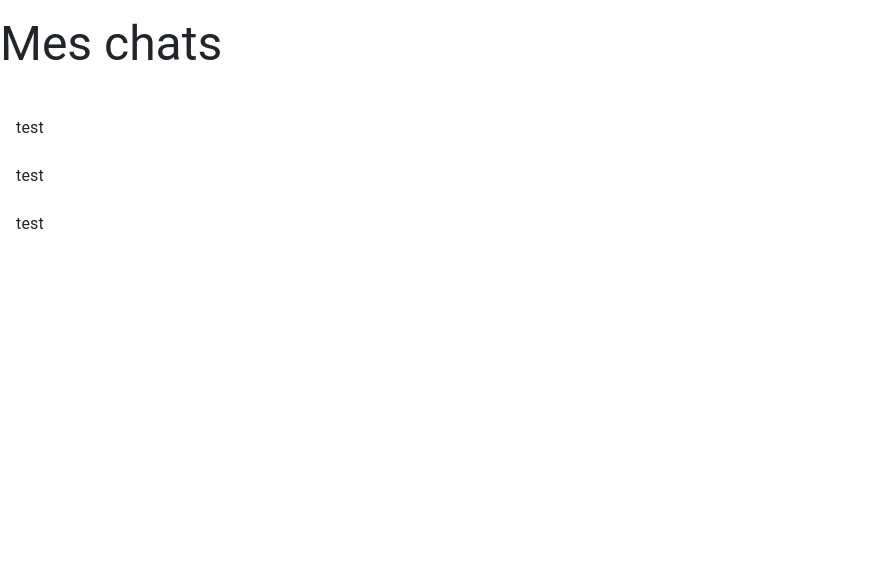
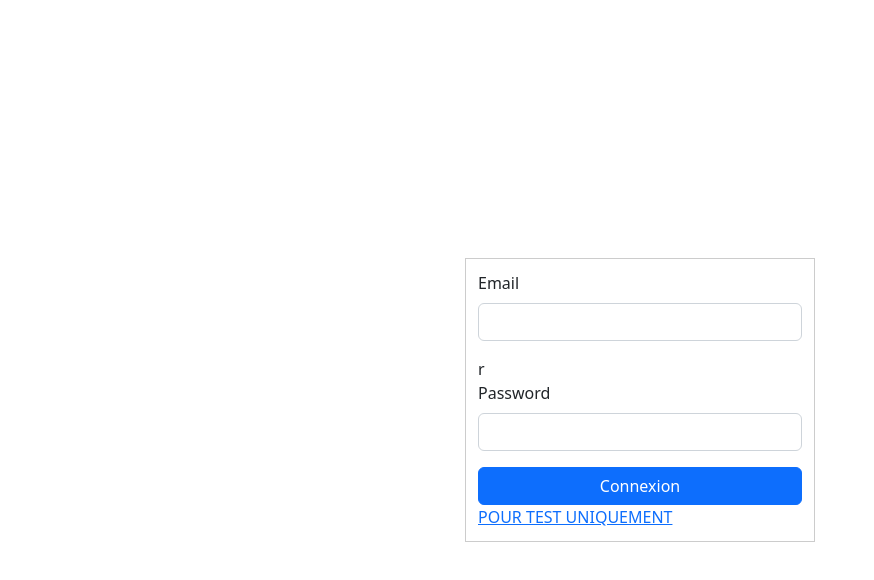
Before and after one commit to lilianvltgr/devoir2-chat, a React (Create React App) app: page /myChatsList in a window 1280 px wide. Shown: the top 580 px of the page, without its empty margins (0-874 px from the left). Built offline with nearby package versions, Linux system fonts and the light colour scheme.

Commit message:
Update Login.js and make it work

```diff
--- a/src/components/Login.js
+++ b/src/components/Login.js
@@ -1,6 +1,7 @@
 import {useState} from "react";
 import {Link, useNavigate} from "react-router-dom";
 import axios from "axios";
+
 
 const Login = (props) => {
     const [mail, setMail] = useState('')
@@ -11,19 +12,27 @@ const Login = (props) => {
 
         console.log("mail = " + mail)
         console.log("password = " + password)
-
+        let requestUrl = "http://localhost:8080/UserController/getUserByMail?mail=" + mail
         // Requete HTTP login au backend spring
-        axios.post("http://localhost:8080/api/secure/test/login", {mail: mail, password: password})
+        axios.get(requestUrl, {
+            headers:
+                {
+                    'Access-Control-Allow-Origin': '*'
+                }
+        })
             .then(res => {
                 // Login simple
-                console.log("userId = " + res.data.id)
-                sessionStorage.setItem("userId", res.data.id)
+                console.log("user" + res.data)
+                if(res.data["password"] === password){
+                    sessionStorage.setItem("userId", res.data.id)
+                    console.log("connecté")
+                    // Token JWT
+                    if (res.headers.authorization){
+                        console.log("token = " + res.headers.authorization)
+                        sessionStorage.setItem("token", res.headers.authorization)
+                    }
+                }
 
-                // Token JWT
-                if (res.headers.authorization){
-                    console.log("token = " + res.headers.authorization)
-                    sessionStorage.setItem("token", res.headers.authorization)
-                }
             })
             .catch(err => {
                 console.log(err)
@@ -38,8 +47,8 @@ const Login = (props) => {
                     <input type="email" name="mail" className="form-control" id="mail" value={mail}
                            onChange={e => {
                                setMail(e.target.value)
-                           }} required={true}/>
-                </div>
+                           }} requied={true}/>
+                </div>r
                 <div className="mb-3">
                     <label htmlFor="password" className="form-label">Password</label>
                     <input type="password" name="password" className="form-control" id="password" value={password}
--- a/src/pages/ScheduleChat.js
+++ b/src/pages/ScheduleChat.js
@@ -12,7 +12,7 @@ function ScheduleChat() {
         description: 'test',
         creationDate: new Date("1010-10-10"),
         duration: 0,
-        creatorId: 5//sessionStorage.getItem("userId")
+        creatorId: sessionStorage.getItem("userId")
     });
 
     const handleChange = (e) => {
--- a/src/pages/myChatsList.js
+++ b/src/pages/myChatsList.js
@@ -4,11 +4,20 @@ import List from '@mui/material/List';
 import ListItem from '@mui/material/ListItem';
 import axios from "axios";
 import ScheduleChat from "./ScheduleChat";
+import Login from "../components/Login";
 // import {DateField, DateTimePicker, TimeField, MultiInputTimeRangeField} from "@mui/x-date-pickers-pro";
 // import { AdapterDateFns } from '@mui/x-date-pickers/AdapterDateFns';
 // import { LocalizationProvider } from '@mui/x-date-pickers/LocalizationProvider';
 
 function chatsList() {
+    let userId = sessionStorage.getItem("userId")
+    if (userId) {
+        let requestUrl = "http://localhost:8080/UserController/chatsCreatedBy" + userId
+        axios.get(requestUrl
+            , {headers: {'Content-Type': 'application/json', 'Access-Control-Allow-Origin': '*'}})
+            .then(response => (console.log("success" + response)))
+            .catch(error => console.error('Error:', error));
+
         return (
             // <LocalizationProvider dateAdapter={AdapterDateFns}>
             <div>
@@ -29,5 +38,8 @@ import ScheduleChat from "./ScheduleChat";
                 </Box>
             </div>
         );
+    } else
+        return <Login></Login>
 }
+
 export default chatsList;
```
Lines whose indentation alone changed are shown as unchanged.
